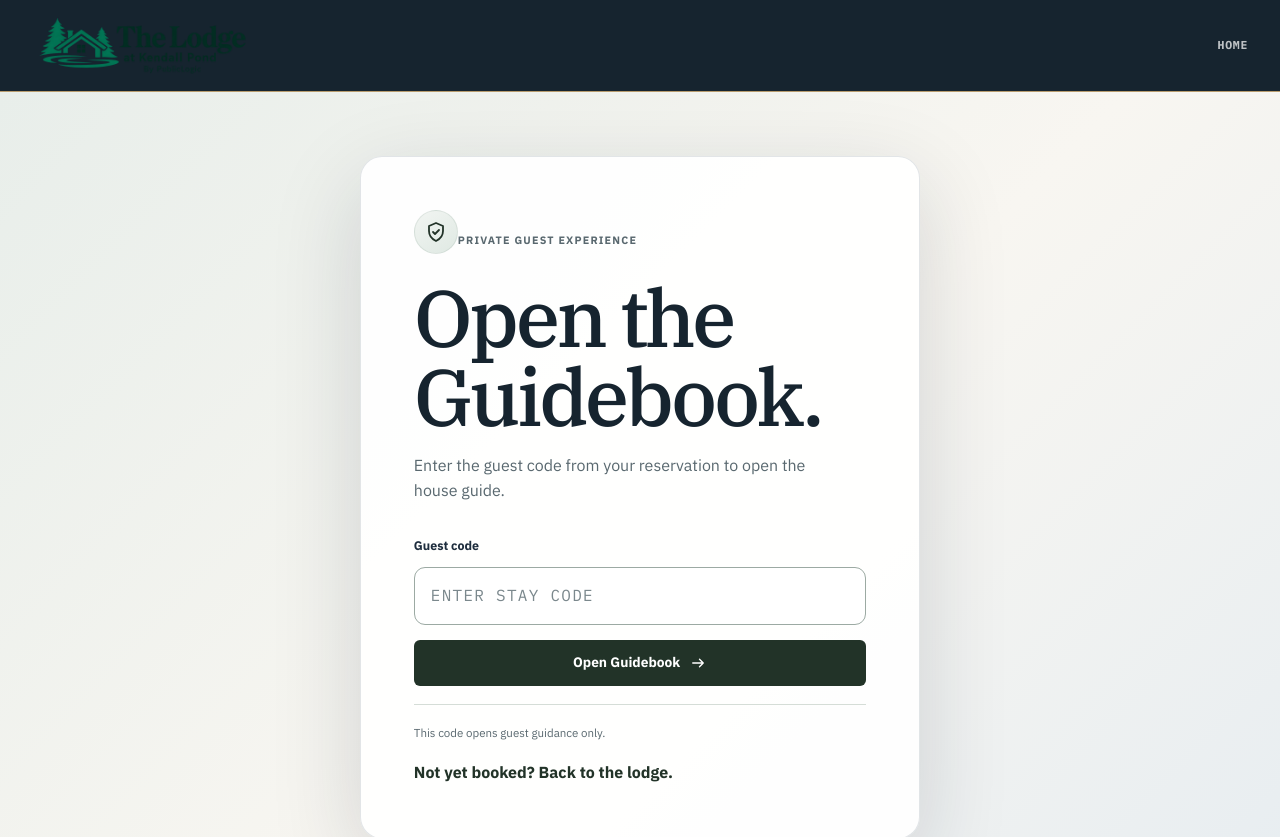
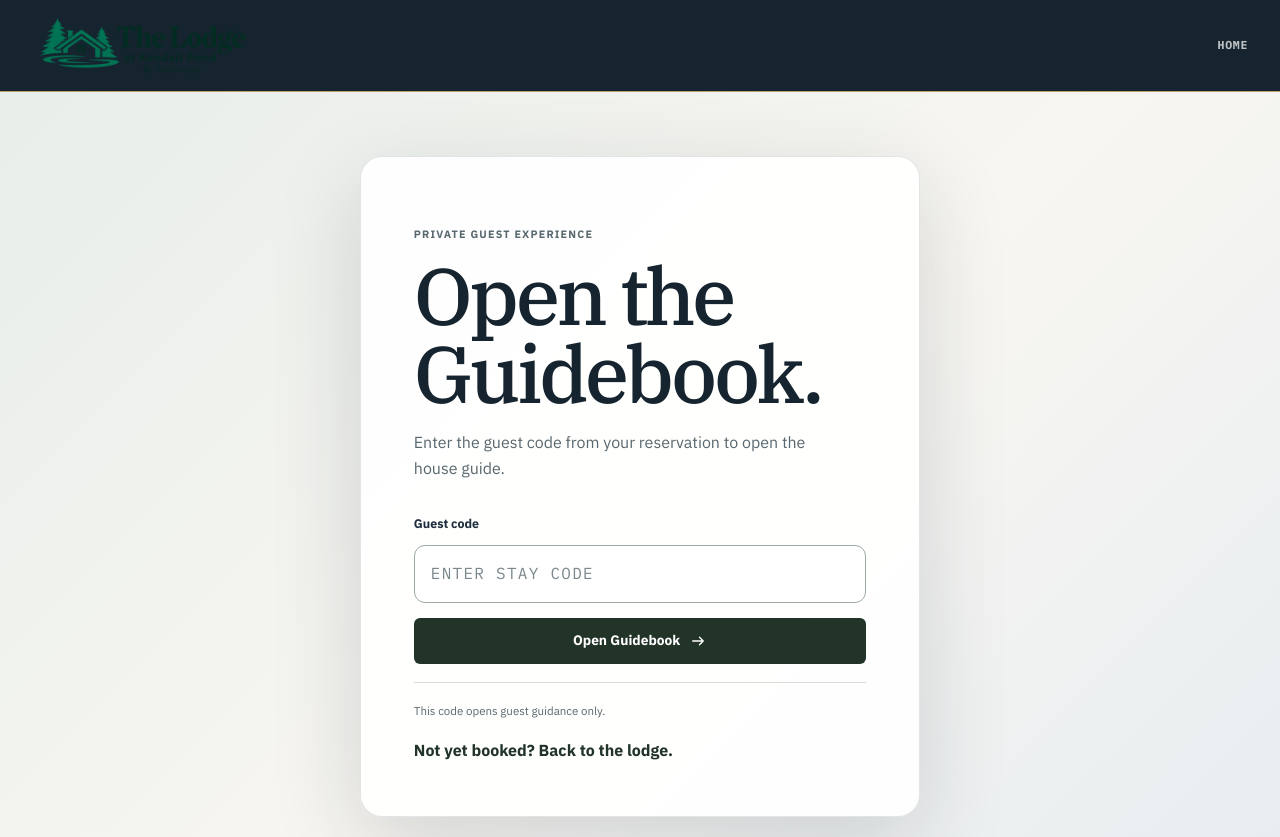
Before and after one commit to PublicLogic/KendallPondLodge, a Next.js app: page /guidebook/access in a window 1280 px wide. Shown: the top 837 px of the page. Built offline with nearby package versions, Linux system fonts and the light colour scheme.

Commit message:
Remove orphaned Guidebook access marker

```diff
--- a/app/guidebook/access/page.tsx
+++ b/app/guidebook/access/page.tsx
@@ -22,7 +22,6 @@ export default async function GuidebookAccessPage({ searchParams }: AccessPagePr
   return (
     <main id="main-content" className="guide-access-page">
       <section className="guide-access-card" aria-labelledby="guide-access-title">
-        <span className="guide-access-mark icon-chip"><Icon name="shield" size={24} /></span>
         <p className="eyebrow">Private guest experience</p>
         <h1 id="guide-access-title">Open the Guidebook.</h1>
         <p>Enter the guest code from your reservation to open the house guide.</p>
```
